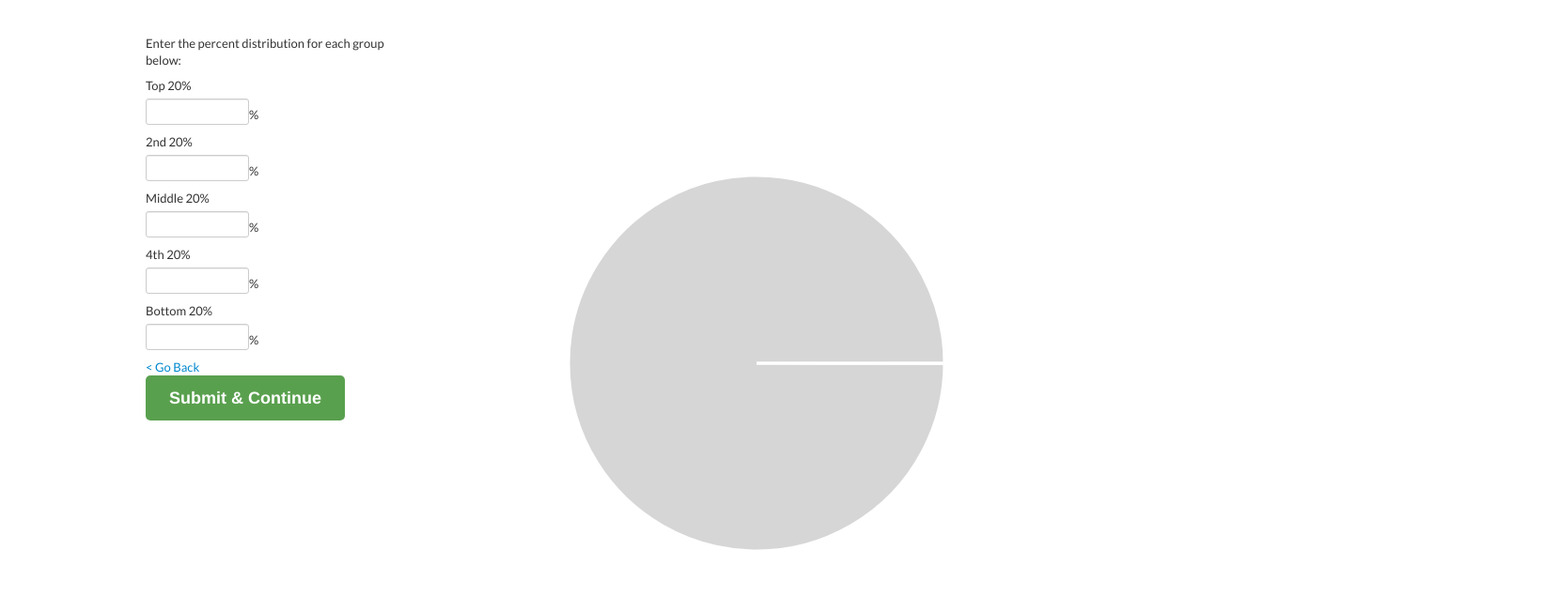
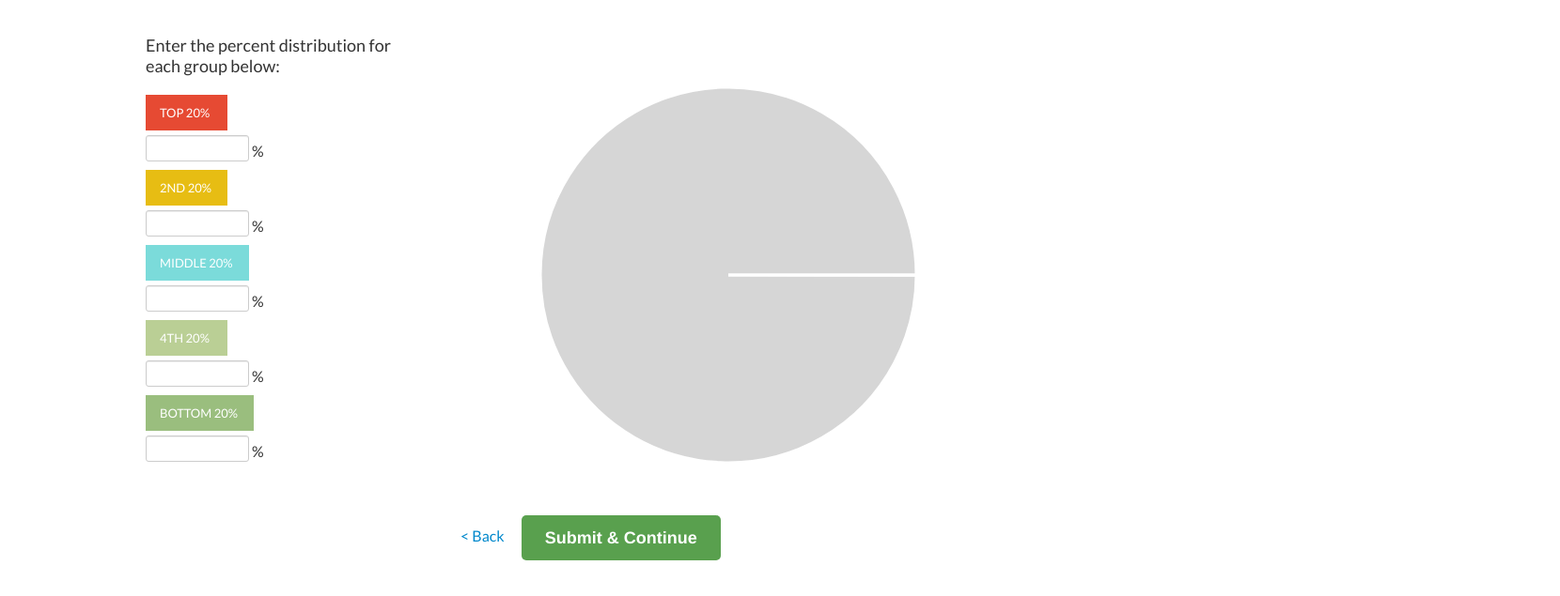
Before and after one commit to ahelkit/wealth-distribution, a website: page index.html in a window 1280 px wide. Shown: the part 151-786 px from the top of the page at 94% size, 1660 px wide, since content can reach past the window. Drawn offline with nearby package versions, Linux system fonts and the light colour scheme.

Commit message:
Styled form labels and changed pie chart position

```diff
--- a/css/base.less
+++ b/css/base.less
@@ -1,5 +1,6 @@
 body {
   font-family: 'Lato';
+  font-size: 16px;
 }
 
 h1{
@@ -10,6 +11,12 @@ h1{
 
 span.title-highlight {
   color: #f86125;
+}
+
+p {
+  font-size: 18px;
+  line-height: 22px;
+  margin-bottom: 20px;
 }
 
 input {
@@ -26,11 +33,53 @@ input {
   -webkit-appearance: none;
 }
 
+label {
+  color: #ffffff;
+}
+
+.top-label,
+.second-label,
+.middle-label,
+.fourth-label,
+.bottom-label {
+  padding: 10px 15px;
+  text-transform: uppercase;
+}
+
+.top-label,
+.second-label,
+.fourth-label {
+  width: 57px;
+}
+
+.top-label {
+  background: #e64a33;
+}
+
+.second-label {
+  background: #e7bd13;
+}
+
+.middle-label {
+  background: #7bdbda;
+  width: 80px;
+}
+
+.fourth-label {
+  background: #bacf95;
+}
+
+.bottom-label {
+  background: #9abe7e;
+  width: 85px;
+}
+
 .submit-cont {
   background: #59a04e;
   color: #ffffff;
   font-size: 18px;
   font-weight: bold;
+  margin-left: 15px;
   padding: 15px 25px;
   border: none;
   -moz-border-radius: 5px;
@@ -41,3 +90,15 @@ input {
     background: #f86125;
   }
 }
+
+#pie-chart {
+  margin: -94px 0;
+  width: 700px;
+  height: 700px;
+}
+
+.back-submit {
+  display: block;
+  margin: 0 auto;
+  width: 300px;
+}
--- a/index.html
+++ b/index.html
@@ -25,32 +25,27 @@
 
         <div class="row">
           <div class="span3 offset1">
-            <p>Enter the percent distribution for each group below:
+            <p>Enter the percent distribution for each group below:</p>
             <form>
               <div>
-                <label>Top 20%</label>
-                <input id="top" type="text" />%
+                <label class="top-label">Top 20%</label>
+                <input id="top" type="text" /> %
               </div>
               <div>
-                <label>2nd 20%</label>
-                <input id="second" type="text" />%
+                <label class="second-label">2nd 20%</label>
+                <input id="second" type="text" /> %
               </div>
               <div>
-                <label>Middle 20%</label>
-                <input id="middle" type="text" />%
+                <label class="middle-label">Middle 20%</label>
+                <input id="middle" type="text" /> %
               </div>
               <div>
-                <label>4th 20%</label>
-                <input id="fourth" type="text" />%
+                <label class="fourth-label">4th 20%</label>
+                <input id="fourth" type="text" /> %
               </div>
               <div>
-                <label>Bottom 20%</label>
-                <input id="bottom" type="text" />%
-              </div>
-              <div>
-                <a href="/">< Go Back</a>
-                <button class="submit-cont" type="submit" value="submit">
-                <span>Submit & Continue</span>
+                <label class="bottom-label">Bottom 20%</label>
+                <input id="bottom" type="text" /> %
               </div>
             </form>
           </div>
@@ -62,5 +57,17 @@
       </div>
     </div>
 
+    <div class="back-submit">
+      <div class="container">
+        <div class="row">
+          <div class="span12">
+            <a href="/">< Back</a>
+            <button class="submit-cont" type="submit" value="submit">
+            <span>Submit & Continue</span>
+          </div>
+        </div>
+      </div>
+    </div>
+
 	</body>
 </html>
--- a/js/wealth.js
+++ b/js/wealth.js
@@ -61,7 +61,7 @@ $(function () {
             labels.push($(this).attr("id"));
         });
         $("#pie-chart").empty();
-        Raphael("pie-chart", 700, 700).pieChart(350, 350, 200, values, labels, "#fff", false);
+        Raphael("pie-chart", 600, 600).pieChart(350, 350, 200, values, labels, "#fff", false);
     });
-    Raphael("pie-chart", 700, 700).pieChart(350, 350, 200, [100, .01], ["",""], "#fff", true);
+    Raphael("pie-chart", 600, 600).pieChart(350, 350, 200, [100, .01], ["",""], "#fff", true);
 });
```
